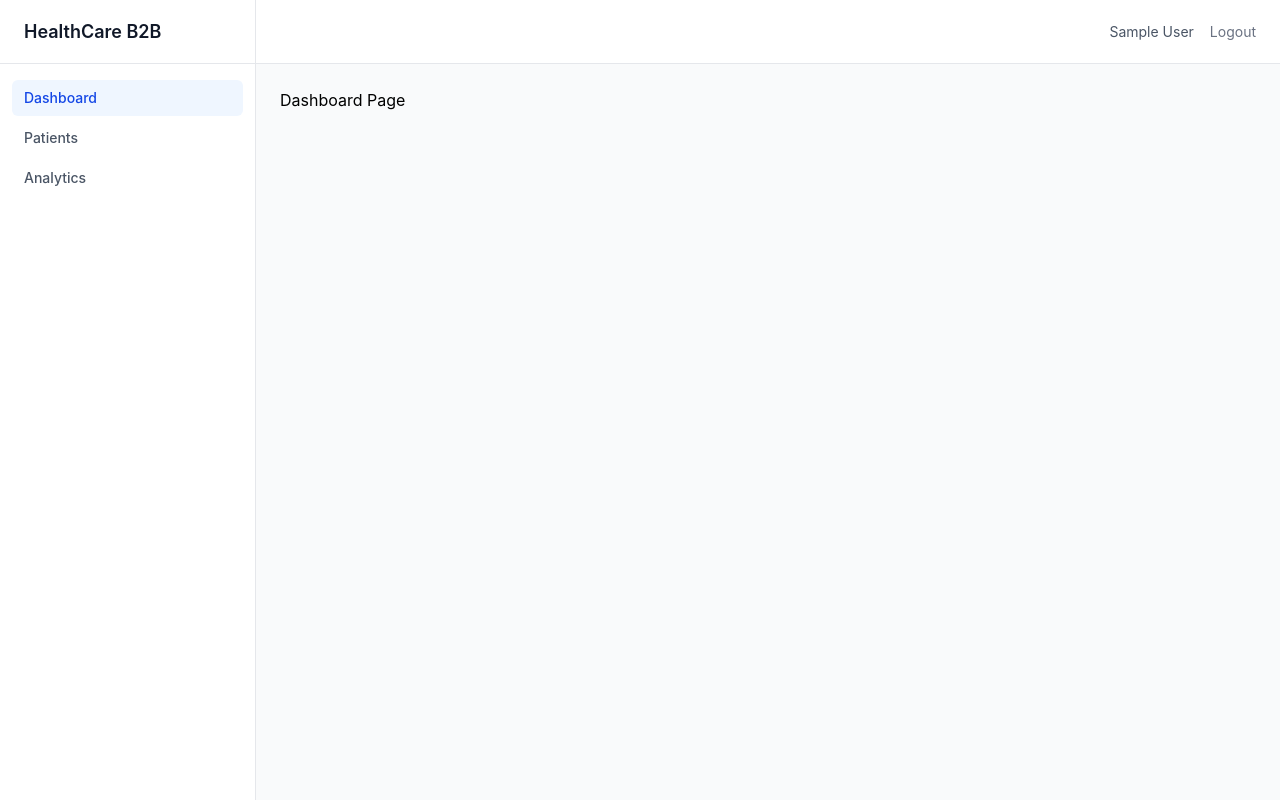
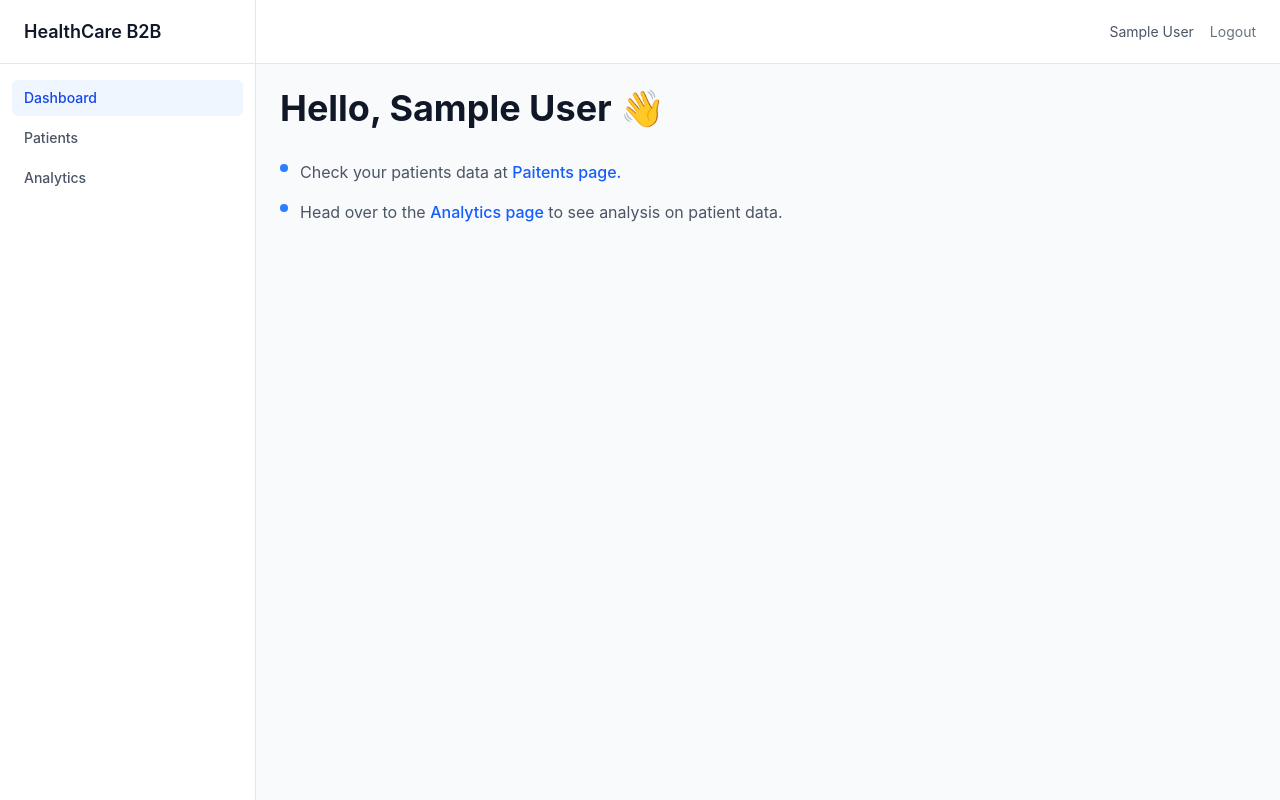
Before and after one commit to shazm12/b2b-healthcare-app-demo, a React (Vite) app: page /dashboard in a window 1280 px wide. Built offline with nearby package versions, Linux system fonts and the light colour scheme; no server answers; sample sign-in values are in the browser's storage.

Commit message:
feat: create dashboard page;

```diff
--- a/src/pages/Dashboard/index.tsx
+++ b/src/pages/Dashboard/index.tsx
@@ -1,3 +1,37 @@
+import { Link } from 'react-router-dom'
+import { useAuth } from '../../store/AuthContext'
+
 export default function Dashboard() {
-  return <div>Dashboard Page</div>
+  const { user } = useAuth()
+
+  return (
+    <div className="max-w-2xl">
+      <h1 className="text-4xl font-bold text-gray-900">
+        Hello, {user?.name ?? 'there'} 👋
+      </h1>
+
+      <ul className="mt-8 space-y-4">
+        <li className="flex items-start gap-3">
+          <span className="mt-1 h-2 w-2 shrink-0 rounded-full bg-blue-500" />
+          <p className="text-gray-600">
+            Check your patients data
+            {' '}
+            at <Link to="/patients" className="font-medium text-blue-600 hover:underline">
+             Paitents page.
+            </Link>{' '}
+          </p>
+        </li>
+        <li className="flex items-start gap-3">
+          <span className="mt-1 h-2 w-2 shrink-0 rounded-full bg-blue-500" />
+          <p className="text-gray-600">
+            Head over to the{' '}
+            <Link to="/analytics" className="font-medium text-blue-600 hover:underline">
+              Analytics page
+            </Link>{' '}
+            to see analysis on patient data.
+          </p>
+        </li>
+      </ul>
+    </div>
+  )
 }
```
